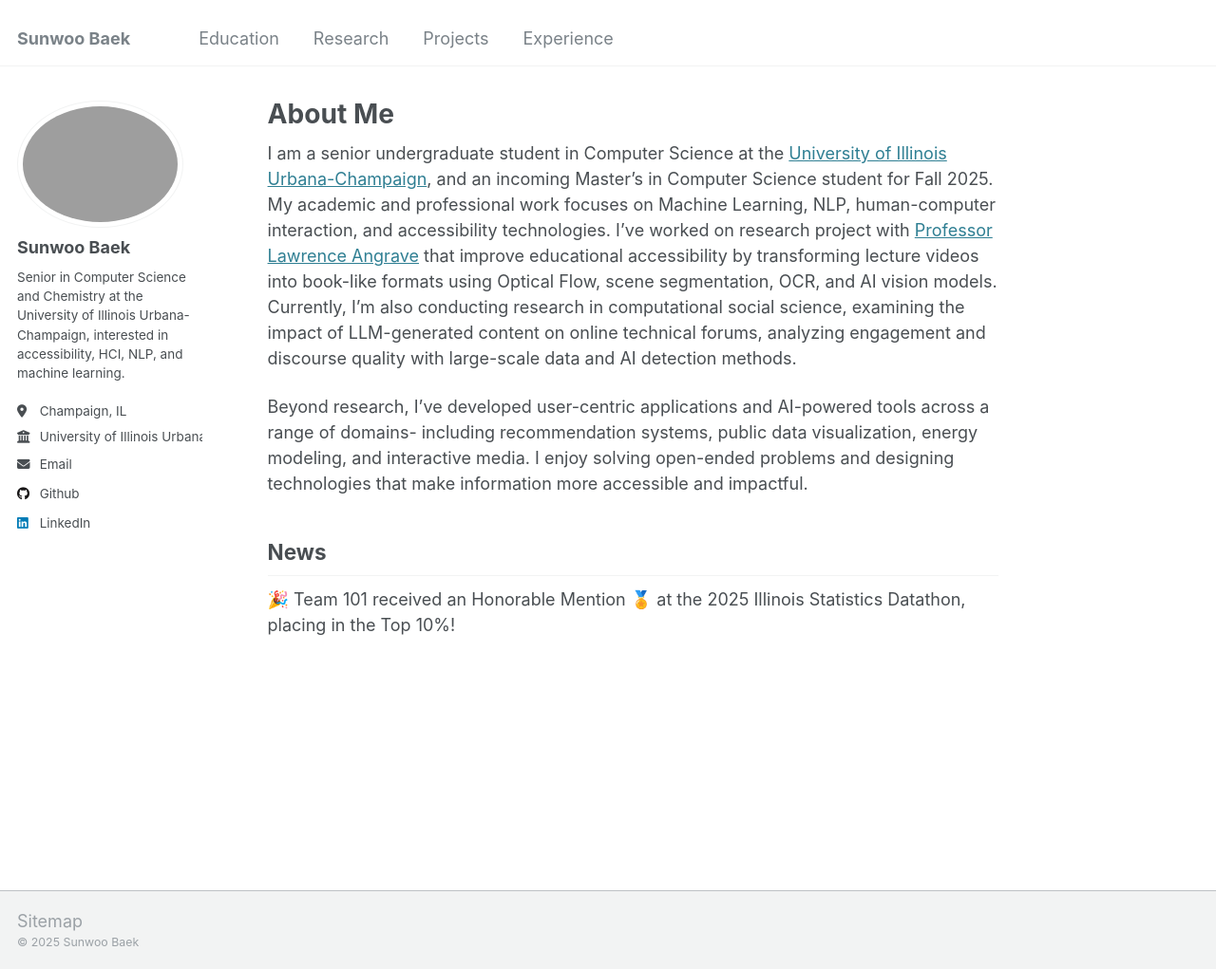
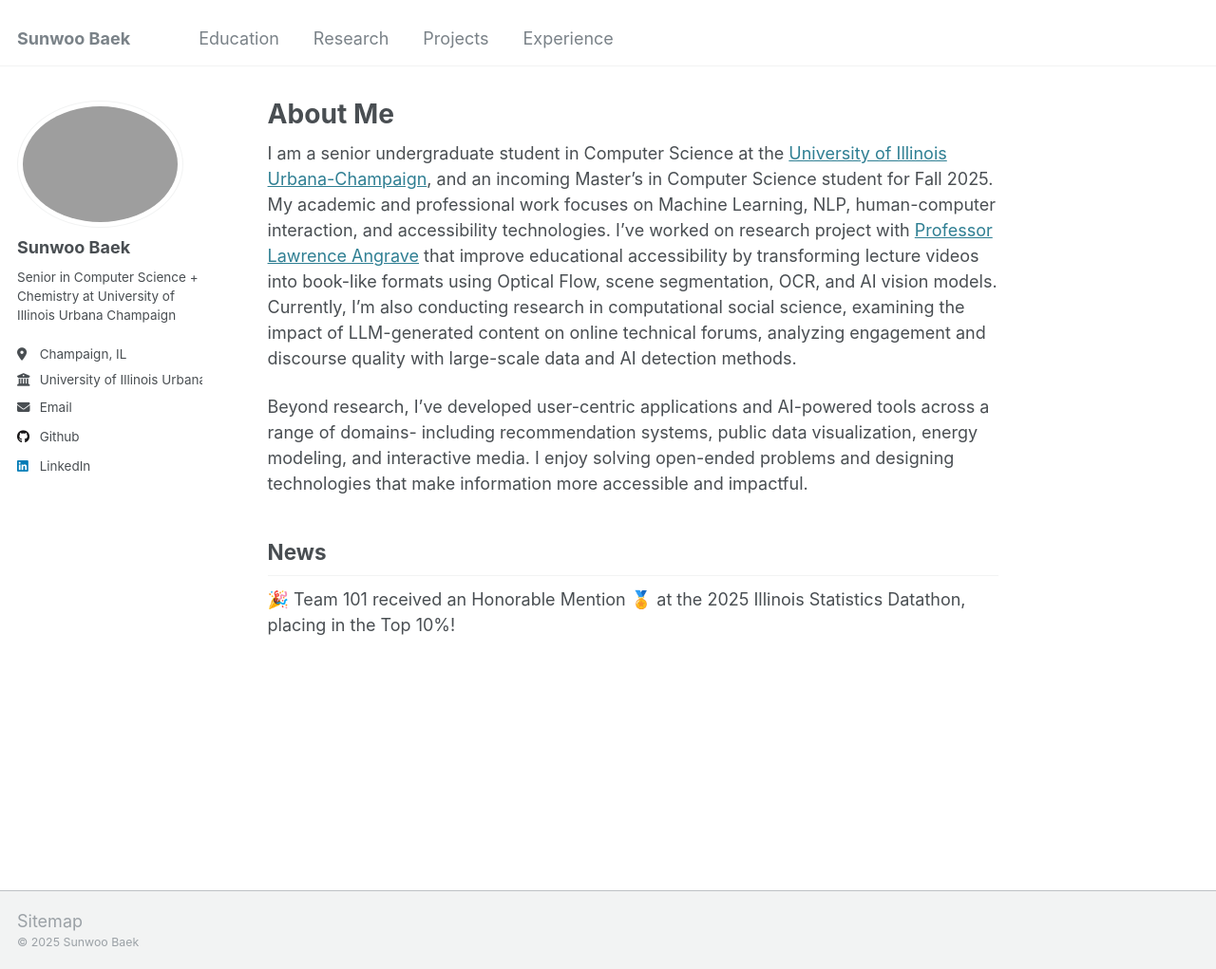
Before and after one commit to sbaek21/sbaek21.github.io, a Jekyll site: the page built from _pages/about.md, in a window 1280 px wide and 1021 px high. Shown: the whole window at 95% size. Built offline with Jekyll 4.4.1, drawn with Linux system fonts in a browser that asks for light colours.

Commit message:
Change bio back

```diff
--- a/_config.yml
+++ b/_config.yml
@@ -24,9 +24,7 @@ author:
   avatar           : "profile.jpg"
   name             : "Sunwoo Baek"
   pronouns         : # example: "she/her"
-  bio              : >
-    Senior in Computer Science and Chemistry at the University of Illinois Urbana-Champaign,
-    interested in accessibility, HCI, NLP, and machine learning.
+  bio              : "Senior in Computer Science + Chemistry at University of Illinois Urbana Champaign"
   location         : "Champaign, IL"
   employer         : "University of Illinois Urbana Champaign"
   uri              : # URL
```
